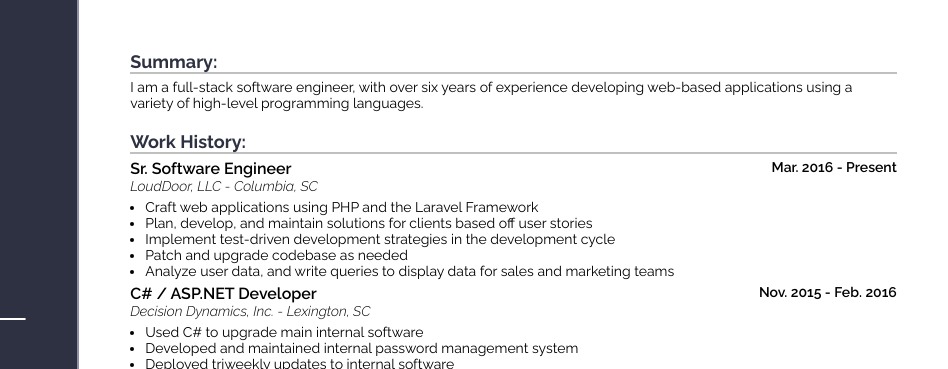
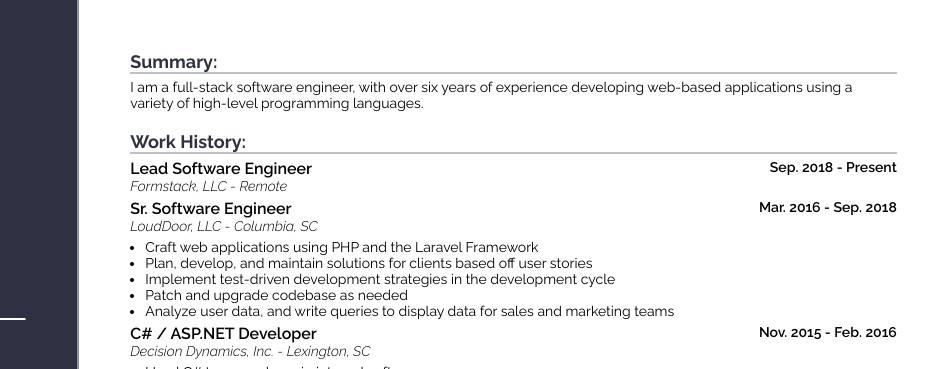
Before and after one commit to bmatt468/html-resume, a website: page src/index.html in a window 1280 px wide. Shown: the top 369 px of the page, 332-1280 px from the left. Drawn offline with nearby package versions, Linux system fonts and the light colour scheme; files that its build step writes are made by us from their sources.

Commit message:
updates resume

```diff
--- a/src/index.html
+++ b/src/index.html
@@ -117,11 +117,23 @@
 				<div class="job">
 					<div class="title-company-time">
 						<div class="title-company">
+							<p class="title">Lead Software Engineer</p>
+							<p class="company">Formstack, LLC - Remote</p>
+						</div>
+						<div class="time">
+							Sep. 2018 - Present
+						</div>
+					</div>
+				</div>
+
+				<div class="job">
+					<div class="title-company-time">
+						<div class="title-company">
 							<p class="title">Sr. Software Engineer</p>
 							<p class="company">LoudDoor, LLC - Columbia, SC</p>
 						</div>
 						<div class="time">
-							Mar. 2016 - Present
+							Mar. 2016 - Sep. 2018
 						</div>
 					</div>
 					<ul class="responsibilities">
```
Also changed, not shown: 1 other file.
